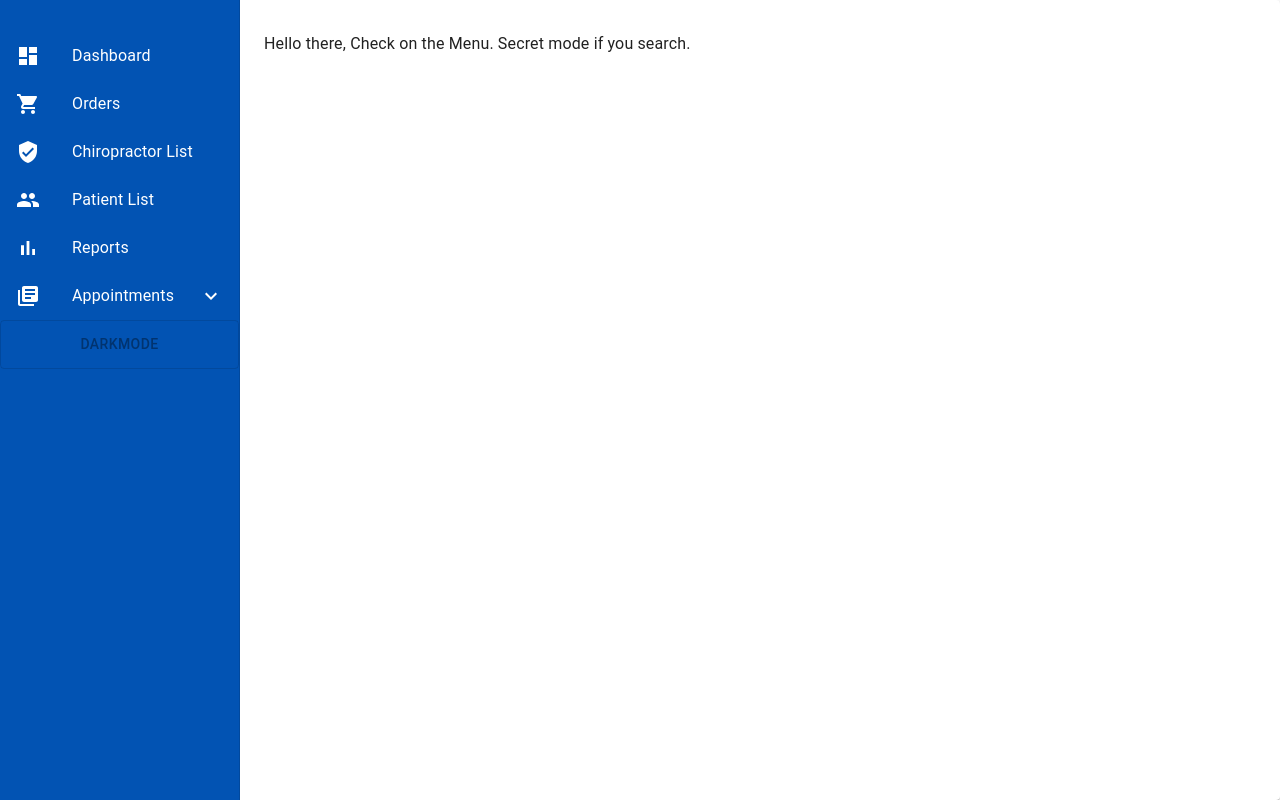
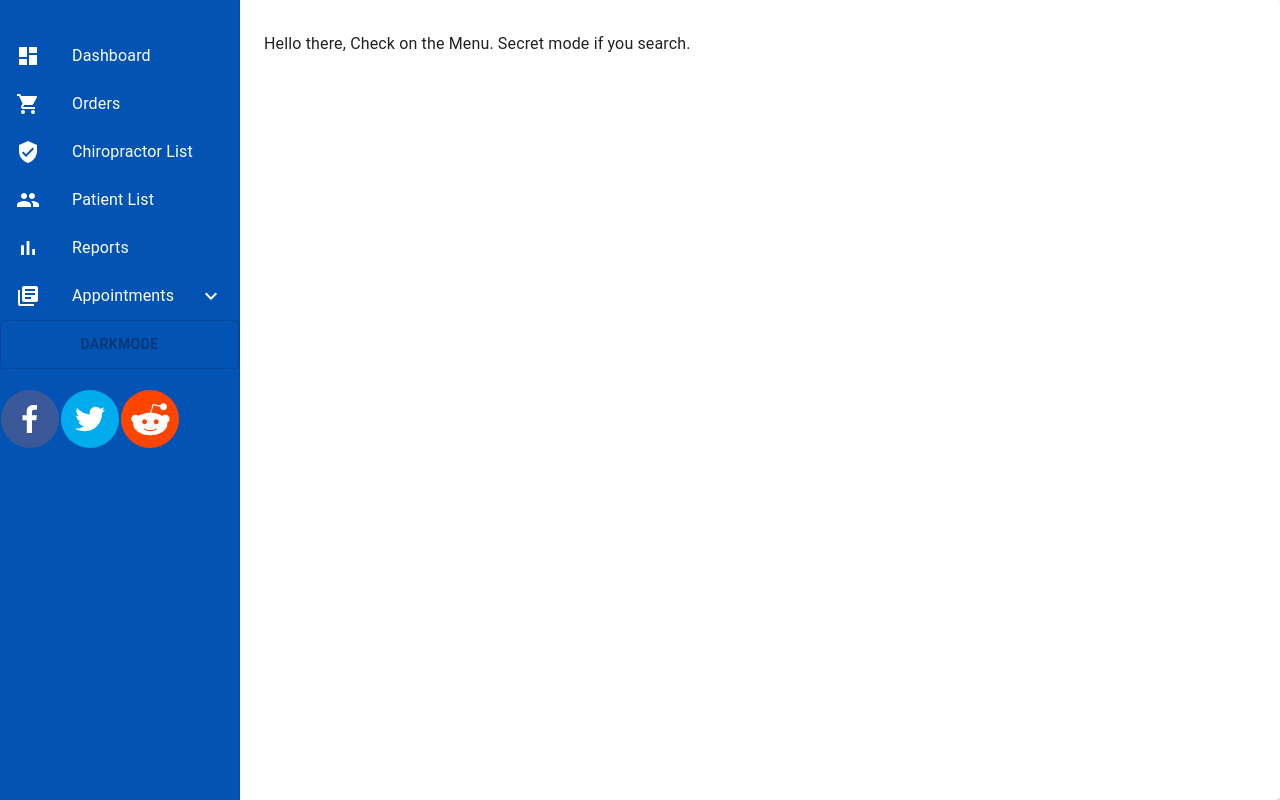
Before and after one commit to anthonyNgan/MSA-Phase-Two, a React (Create React App) app in the folder View/app/: page / in a window 1280 px wide. Built offline with nearby package versions, Linux system fonts and the light colour scheme.

Commit message:
'social_media_sharing'

```diff
--- a/View/app/package.json
+++ b/View/app/package.json
@@ -16,6 +16,7 @@
     "react-dom": "^16.13.1",
     "react-hook-form": "^6.8.2",
     "react-scripts": "3.4.3",
+    "react-share": "^4.2.1",
     "typescript": "^3.7.5"
   },
   "scripts": {
--- a/View/app/src/App.tsx
+++ b/View/app/src/App.tsx
@@ -1,6 +1,7 @@
 import React, { useState } from "react";
+import { Switch, Route, BrowserRouter } from 'react-router-dom'
 import clsx from 'clsx';
-import { Switch, Route, BrowserRouter } from 'react-router-dom'
+
 import { makeStyles, ThemeProvider, createMuiTheme } from '@material-ui/core/styles';
 import CssBaseline from '@material-ui/core/CssBaseline';
 import Drawer from '@material-ui/core/Drawer';
@@ -10,10 +11,10 @@ import Paper from '@material-ui/core/Paper';
 import ToggleButton from '@material-ui/lab/ToggleButton';
 
 import AppMenu from '../src/components/AppMenu/AppMenu';
-
 import Dashboard from '../src/components/Dashboard/Dashboard';
 import Chiropractors from '../src/components/Chiropractors/Chiropractors';
 import Patients from '../src/components/Patients/Patients';
+import SocialMedia from '../src/components/Share/SocialMedia';
 
 const PageDashboard = () => <Dashboard />
 const PageChiropractors = () => <Chiropractors />
@@ -36,14 +37,10 @@ const App: React.FC = () => {
                 <BrowserRouter>
                     <div className={clsx('App', classes.root)}>
                         <CssBaseline />
-                        <Drawer
-                            variant="permanent"
-                            classes={{
-                                paper: classes.drawerPaper,
-                            }}
-                        >
+                        <Drawer variant="permanent" classes={{paper: classes.drawerPaper,}}>
                             <AppMenu />
                             <ToggleButton selected={darkMode} onChange={() => setDarkMode(!darkMode)}>DarkMode</ToggleButton>
+                            <SocialMedia />
                         </Drawer>
                         <main className={classes.content}>
                             <Container maxWidth="lg" className={classes.container}>
@@ -54,6 +51,7 @@ const App: React.FC = () => {
                                     <Route path="/patients" component={PagePatients} />
                                 </Switch>
                             </Container>
+
                         </main>
                     </div>
                 </BrowserRouter>
@@ -85,6 +83,7 @@ const useStyles = makeStyles(theme => ({
         paddingTop: theme.spacing(4),
         paddingBottom: theme.spacing(4),
     },
+
 }));
 
 
--- a/View/app/src/components/Chiropractors/Chiropractors.tsx
+++ b/View/app/src/components/Chiropractors/Chiropractors.tsx
@@ -1,37 +1,32 @@
 import React, { useState, useEffect, ChangeEvent } from 'react';
+import { IChiropractors } from '../../common/Interface';
+
 import { getArray, postArray, deleteArray } from '../../api/api';
 import { useForm } from "react-hook-form";
 
+import { makeStyles } from '@material-ui/core/styles';
 import { Button, TextField } from "@material-ui/core/";
 
 export const Chiropractors = () => {
 
-    interface IChiropractors {
-        chiropractorId: number;
-        firstName: string;
-        lastname: string;
-        emailAddress: string;
-        phoneNumber: number;
-        timeCreated: Date;
-
-        postArray: any;
-        data: any;
-        values: any;
-        errors: any;
-        deleteArray: any;
-    }
+    const useStyles = makeStyles({
+        root: {
+            background: 'linear-gradient(45deg, #FE6B8B 30%, #FF8E53 90%)',
+            border: 0,
+            borderRadius: 3,
+            boxShadow: '0 3px 5px 2px rgba(255, 105, 135, .3)',
+            color: 'white',
+            height: 48,
+            padding: '0 30px',
+        },
+    });
 
     const [chiropractorDetails, setchiropractorDetails] = useState<any[]>([]);
     const [formData, setFormData] = useState<any[]>([]);
-    const {handleSubmit, errors } = useForm<IChiropractors>();
+    const { handleSubmit, errors } = useForm<IChiropractors>();
     const [list, updateList] = useState<any[]>([]);
 
-/*    const handleDelete = (id: number, e: React.ChangeEvent<Ht) => {
-        setDeleteArray({ ...formData, [e.target.name]: e.target.value })
-        const newList = list.filter((data) => data.id !== id);
-        updateList(newList);
-        console.log(newList)
-    }*/
+
 
     const handleChange = (e: React.ChangeEvent<HTMLInputElement>) => {
         setFormData({ ...formData, [e.target.name]: e.target.value })
@@ -49,6 +44,12 @@ export const Chiropractors = () => {
 
         }
     */
+    /*    const handleDelete = (id: number, e: React.ChangeEvent<Ht) => {
+        setDeleteArray({ ...formData, [e.target.name]: e.target.value })
+        const newList = list.filter((data) => data.id !== id);
+        updateList(newList);
+        console.log(newList)
+    }*/
 
     const handleRemoveItem = (data: IChiropractors | {}) => {
         deleteArray(formData);
@@ -90,8 +91,8 @@ export const Chiropractors = () => {
                 {errors.lastname && errors.lastname.message}
 
                 <Button variant="contained" color="primary" type="submit" value="Submit">Submit</Button>
-                <Button variant="contained" color="default" onClick={() => console.log(deleteArray)}>Update</Button>
-                <Button variant="contained" color="secondary" onClick={() => handleRemoveItem(list)}>Delete</Button>
+                <Button variant="contained" color="default" onClick={() => console.log(deleteArray)}> Update</Button>
+                <Button variant="contained" color="secondary" onClick={() => handleRemoveItem(list)}> Delete</Button>
             </form>
         </>
     )
--- /dev/null
+++ b/View/app/src/components/Share/SocialMedia.tsx
@@ -0,0 +1,24 @@
+import React from 'react';
+import {
+    FacebookIcon,
+    TwitterIcon,
+    RedditIcon,
+    FacebookShareButton,
+    TwitterShareButton,
+    RedditShareButton
+} from "react-share";
+
+const SocialMedia = () => {
+    return (
+        <>
+            <br/>
+            <div>
+                <FacebookShareButton children={<FacebookIcon size={60} round={true} />} url={'https://www.facebook.com/sharer/sharer.php?u=' + window.location} />
+                <TwitterShareButton children={<TwitterIcon size={60} round={true} />} url={window.location.href} />
+                <RedditShareButton children={<RedditIcon size={60} round={true} />} url={window.location.href} />
+            </div>
+        </>
+    )
+}
+
+export default SocialMedia;
```
Also changed, not shown: 7 other files (tests, documents, lock files or other folders). Lines whose indentation alone changed are shown as unchanged.
